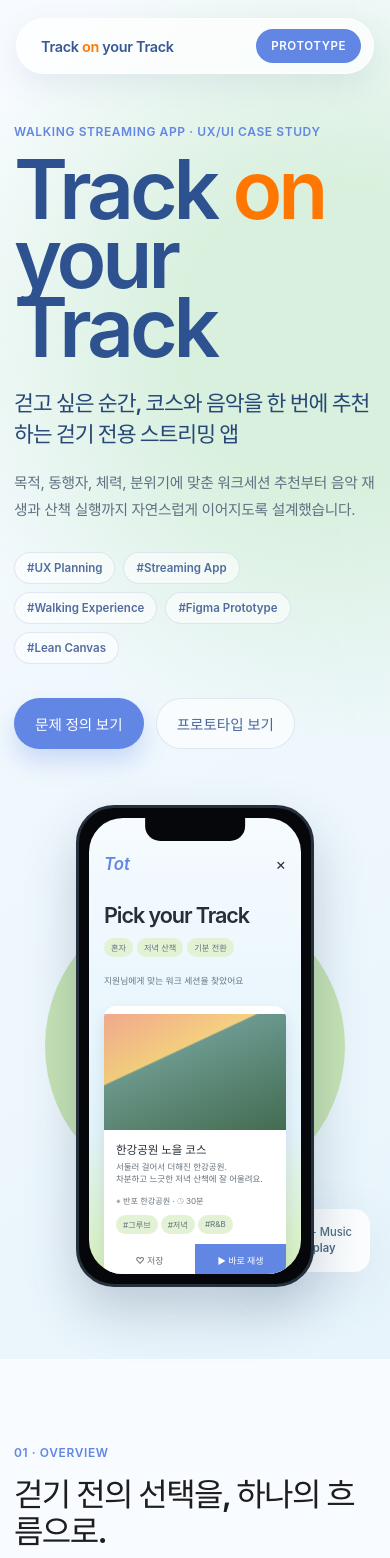
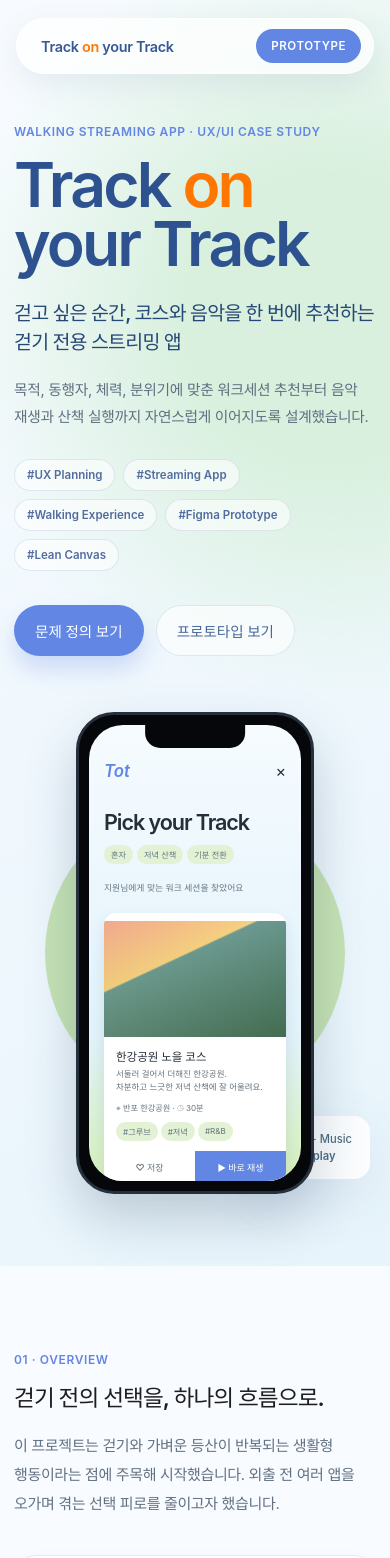
Before and after one commit to o3osso3o/landing_tot, a React (Vite) app: page / in a window 390 px wide. Shown: the top 1558 px of the page. Built offline with nearby package versions, Linux system fonts and the light colour scheme; a web font is replaced by a local one.

Commit message:
Refine responsive heading scale

```diff
--- a/src/styles.css
+++ b/src/styles.css
@@ -29,7 +29,7 @@ button { font: inherit; cursor: pointer; }
 h1, h2, h3, p, blockquote, figure { margin: 0; }
 body, p, li, small, button, a { font-weight: 400; }
 h1, h2, h3, h4, strong, b { font-weight: 600; }
-h2 { max-width: 860px; font-family: var(--font-point); font-size: clamp(2rem, 4vw, 4.35rem); line-height: 1.14; letter-spacing: -0.05em; }
+h2 { max-width: 1120px; font-family: var(--font-point); font-size: clamp(1.9rem, 3.25vw, 3.55rem); line-height: 1.14; letter-spacing: -0.05em; text-wrap: balance; word-break: keep-all; }
 h3 { font-family: var(--font-point); font-size: 1.15rem; letter-spacing: -0.02em; }
 
 .streaming-page { overflow: hidden; }
@@ -41,7 +41,7 @@ h3 { font-family: var(--font-point); font-size: 1.15rem; letter-spacing: -0.02em
 .streaming-section--dark { color: #fff; background: #263b66; }
 .streaming-section--visual { background: #f2f6fb; }
 .streaming-section__header { margin-bottom: 54px; }
-.streaming-section__intro { max-width: 750px; margin-top: 24px; color: var(--muted); font-size: 1.05rem; line-height: 1.95; letter-spacing: -0.025em; }
+.streaming-section__intro { max-width: 820px; margin-top: 24px; color: var(--muted); font-size: 1.05rem; line-height: 1.95; letter-spacing: -0.025em; word-break: keep-all; }
 .streaming-section--blue .streaming-section__intro, .streaming-section--dark .streaming-section__intro { color: rgba(255,255,255,.76); }
 .streaming-eyebrow { margin-bottom: 18px; color: var(--blue); font: 600 .75rem/1 var(--font-point); letter-spacing: .05em; text-transform: uppercase; }
 .streaming-section--blue .streaming-eyebrow, .streaming-section--dark .streaming-eyebrow { color: #d8e6ff; }
@@ -54,10 +54,10 @@ h3 { font-family: var(--font-point); font-size: 1.15rem; letter-spacing: -0.02em
 
 .streaming-hero { min-height: 820px; padding: 156px 0 112px; background: radial-gradient(circle at 85% 25%, #d8f0dd 0 14%, transparent 38%), linear-gradient(145deg,#f7fbff 12%,#e7f4fb 100%); }
 .streaming-hero__grid { display: grid; grid-template-columns: 1.08fr .92fr; gap: 56px; align-items: center; }
-.streaming-hero h1 { color: #2d528f; font: 600 clamp(4.6rem, 9vw, 8rem)/.84 var(--font-point); letter-spacing: -0.05em; }
+.streaming-hero h1 { color: #2d528f; font: 600 clamp(4.2rem, 8vw, 7.2rem)/.9 var(--font-point); letter-spacing: -0.05em; text-wrap: balance; }
 .streaming-hero h1 span { color: var(--orange); }
-.streaming-hero__lead { max-width: 630px; margin-top: 34px; color: #274876; font-size: clamp(1.35rem, 2.4vw, 2rem); font-weight: 600; line-height: 1.42; letter-spacing: -0.05em; }
-.streaming-hero__text { max-width: 610px; margin-top: 20px; color: #5f7080; font-size: 1rem; line-height: 1.85; letter-spacing: -0.02em; }
+.streaming-hero__lead { max-width: 680px; margin-top: 34px; color: #274876; font-size: clamp(1.25rem, 2vw, 1.75rem); font-weight: 600; line-height: 1.42; letter-spacing: -0.05em; word-break: keep-all; }
+.streaming-hero__text { max-width: 650px; margin-top: 20px; color: #5f7080; font-size: 1rem; line-height: 1.85; letter-spacing: -0.02em; word-break: keep-all; }
 .streaming-tags { display: flex; flex-wrap: wrap; gap: 8px; margin-top: 28px; }
 .streaming-tags span { padding: 8px 12px; border: 1px solid var(--line); border-radius: 999px; color: #526c9f; background: rgba(255,255,255,.58); font: 600 .72rem var(--font-point); }
 .streaming-tags--center { justify-content: center; }
@@ -196,8 +196,12 @@ h3 { font-family: var(--font-point); font-size: 1.15rem; letter-spacing: -0.02em
 
 @media (max-width: 900px) {
   .streaming-section { padding: 112px 0; }
+  h2 { max-width: 100%; font-size: clamp(1.8rem, 5.4vw, 3rem); line-height: 1.18; }
   .streaming-hero__grid { grid-template-columns: 1fr; }
   .streaming-hero__visual { min-height: 440px; }
+  .streaming-hero h1 { font-size: clamp(4rem, 13vw, 6rem); line-height: .92; }
+  .streaming-hero__lead { max-width: 620px; font-size: clamp(1.2rem, 3.5vw, 1.55rem); }
+  .streaming-hypothesis, .streaming-emphasis, .streaming-conclusion blockquote { font-size: clamp(1.35rem, 4vw, 2.15rem); }
   .streaming-grid--4 { grid-template-columns: repeat(2, 1fr); }
   .streaming-steps { grid-template-columns: repeat(3, 1fr); }
   .streaming-card--solution { min-height: 220px; padding: 28px; }
@@ -209,9 +213,12 @@ h3 { font-family: var(--font-point); font-size: 1.15rem; letter-spacing: -0.02em
   .streaming-section__header { margin-bottom: 36px; }
   .streaming-section__intro { margin-top: 18px; font-size: .94rem; }
   .streaming-hero { min-height: auto; padding: 126px 0 72px; }
-  .streaming-hero h1 { font-size: clamp(4rem, 21vw, 6rem); }
-  .streaming-hero__lead { margin-top: 26px; font-size: 1.35rem; }
+  h2 { font-size: clamp(1.35rem, 5.8vw, 1.9rem); line-height: 1.24; letter-spacing: -0.04em; }
+  h3 { font-size: 1.05rem; }
+  .streaming-hero h1 { font-size: clamp(3.2rem, 16vw, 4.6rem); line-height: .94; letter-spacing: -0.045em; }
+  .streaming-hero__lead { margin-top: 26px; font-size: clamp(1.08rem, 5vw, 1.32rem); line-height: 1.48; letter-spacing: -0.04em; }
   .streaming-hero__text { font-size: .92rem; }
+  .streaming-hypothesis, .streaming-emphasis, .streaming-conclusion blockquote { font-size: clamp(1.18rem, 5.7vw, 1.65rem); line-height: 1.48; letter-spacing: -0.04em; }
   .streaming-hero__visual { min-height: 350px; }
   .streaming-hero__orb { width: 300px; height: 300px; }
   .streaming-image--phone { width: 225px; height: 350px; border-width: 7px; border-radius: 30px; }
```
